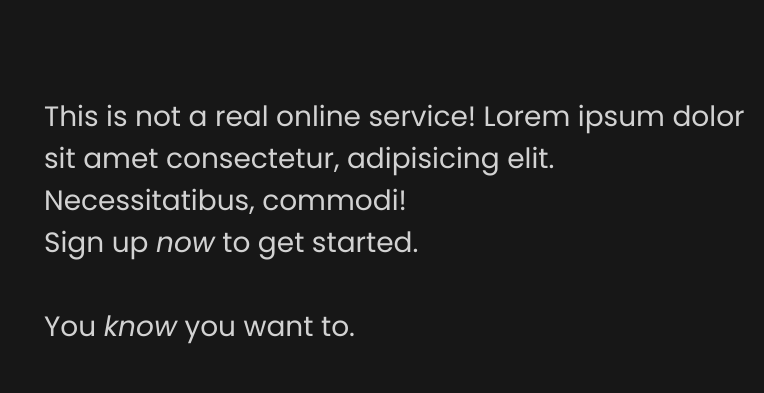
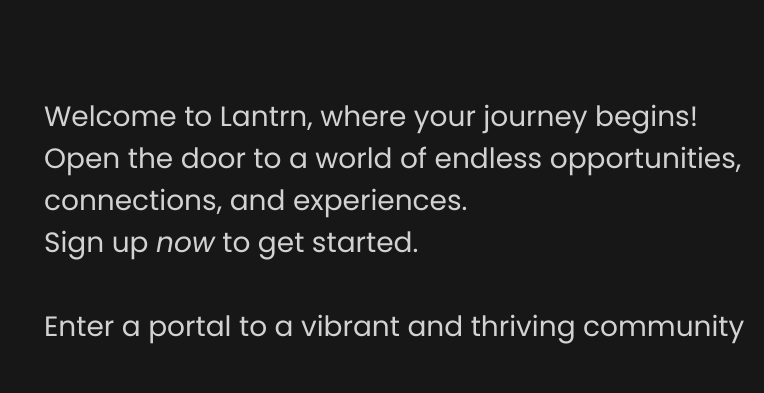
Before and after one commit to 1MatthewTran/sign-up-page, a plain HTML site: page index.html in a window 1280 px wide. Shown: the top 393 px of the page, 516-1280 px from the left. Drawn offline with Linux system fonts and the light colour scheme.

Commit message:
Change header text

```diff
--- a/index.html
+++ b/index.html
@@ -26,9 +26,9 @@
         </div>
         <div class="right-side">
             <div class="description-text">
-                This is not a real online service! Lorem ipsum dolor sit amet consectetur, adipisicing elit. Necessitatibus, commodi!<br>
+                Welcome to Lantrn, where your journey begins! Open the door to a world of endless opportunities, connections, and experiences.<br>
                 Sign up <i>now</i> to get started.<br><br>
-                You <i>know</i> you want to.
+                Enter a portal to a vibrant and thriving community
             </div>
             <form action="#">
                 <div class="form-header">
```
